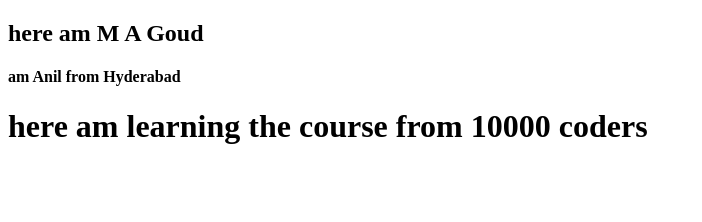
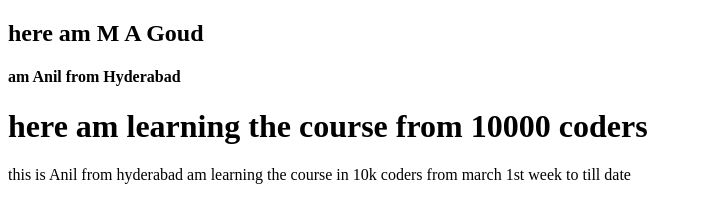
Before and after one commit to pandu1994/Todolist, a plain HTML site: page index.html in a window 1280 px wide. Shown: the whole page, without its empty margins (0-702 px from the left). Drawn offline with Linux system fonts and the light colour scheme.

Commit message:
here am adding p tag also

```diff
--- a/index.html
+++ b/index.html
@@ -10,5 +10,9 @@
     <h2>here am M A Goud</h2>
     <h4>am Anil from Hyderabad</h4>
     <h1>here am learning the course from 10000 coders</h1>
+    <p>
+      this is Anil from hyderabad am learning the course in 10k coders from
+      march 1st week to till date
+    </p>
   </body>
 </html>
```
